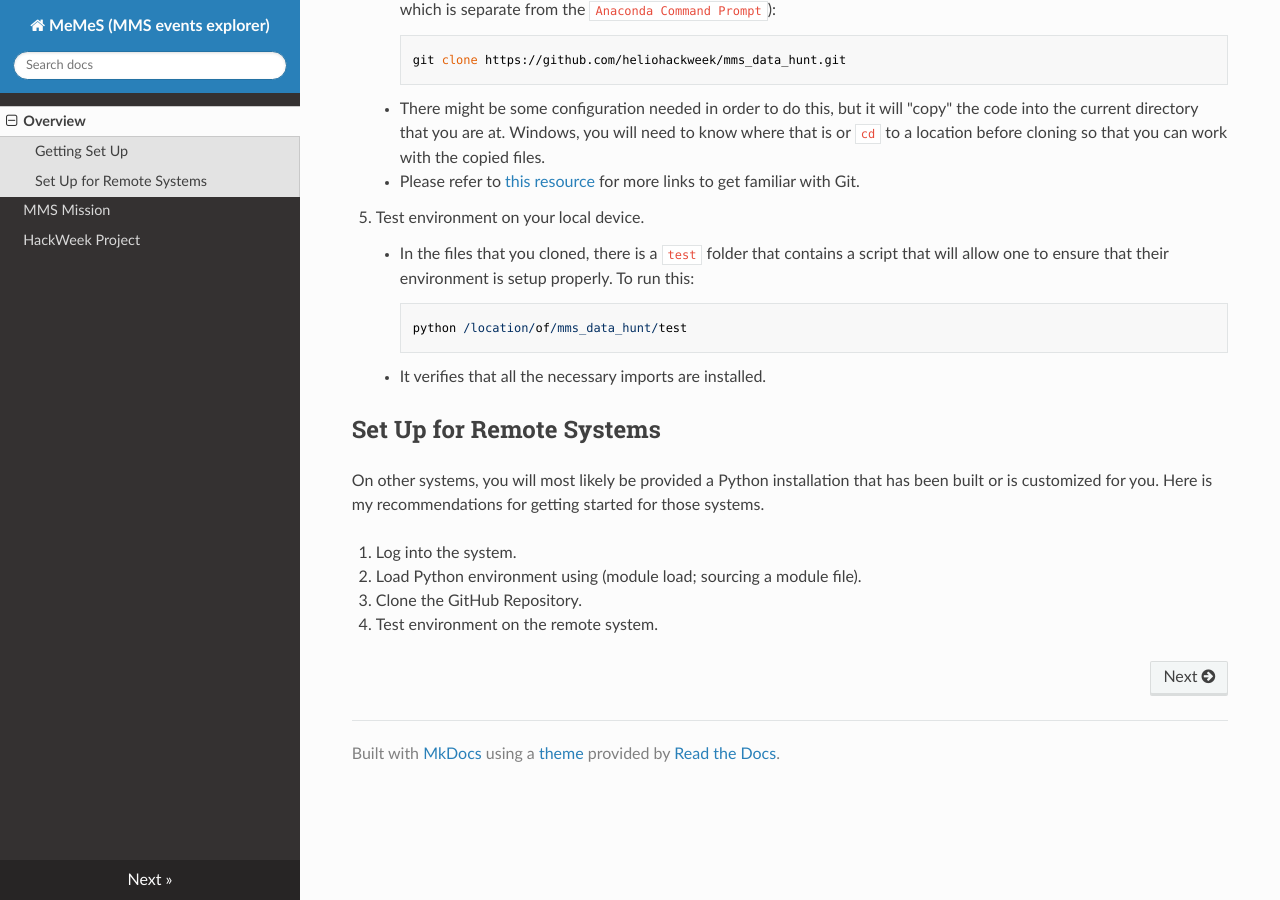
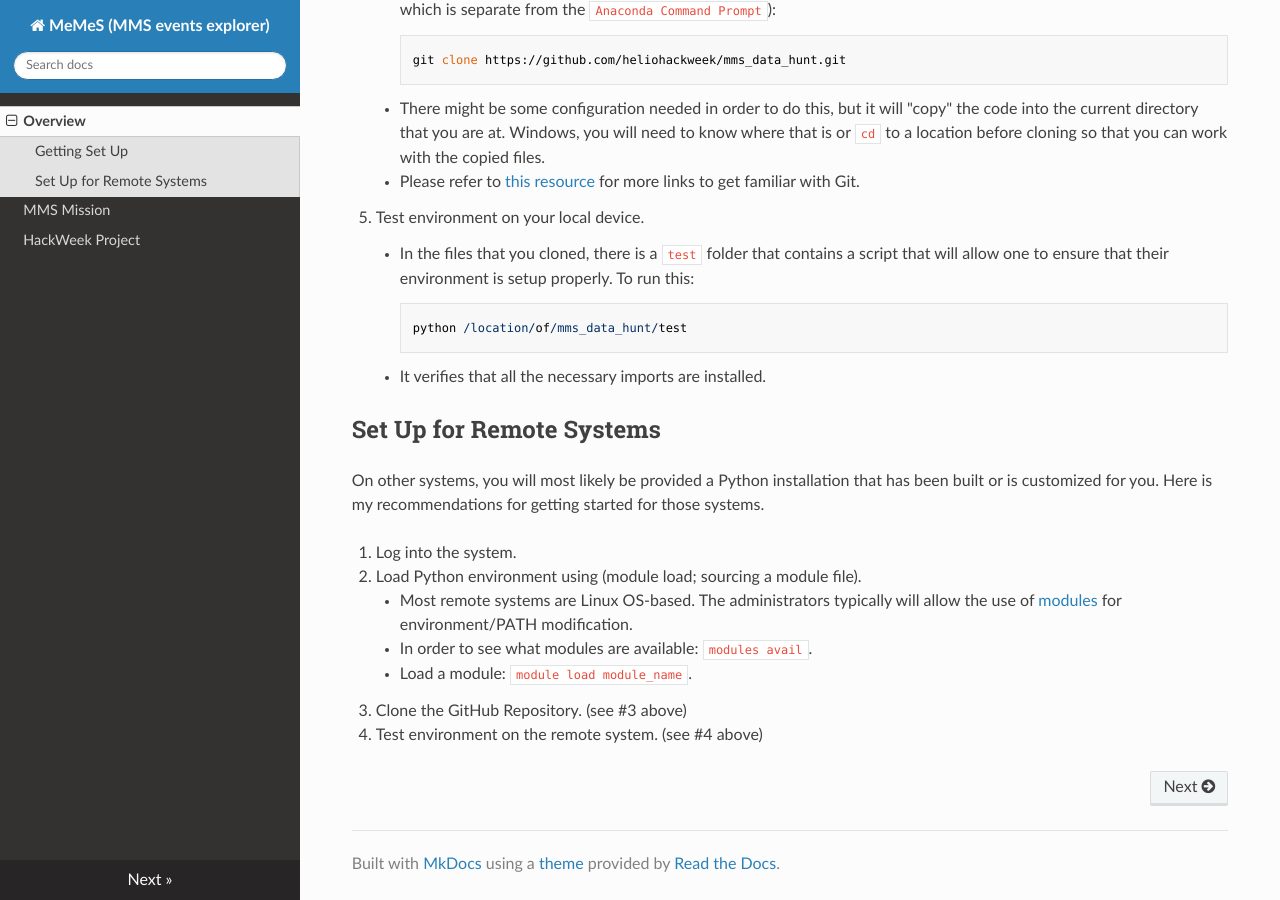
Before and after one commit to heliohackweek/mms_data_hunt, an MkDocs documentation site: the page built from docs/docs/index.md, in a window 1280 px wide and 900 px high, scrolled down 1701 px. Built offline with MkDocs 1.6.1, drawn with Linux system fonts in a browser that asks for light colours; nearby versions of some CDN libraries.

```diff
--- a/docs/docs/index.md
+++ b/docs/docs/index.md
@@ -63,5 +63,8 @@ On other systems, you will most likely be provided a Python installation that ha
 
 1. Log into the system.
 2. Load Python environment using (module load; sourcing a module file).
-3. Clone the GitHub Repository.
-4. Test environment on the remote system.
+    - Most remote systems are Linux OS-based. The administrators typically will allow the use of [modules](http://modules.sourceforge.net/) for environment/PATH modification.
+    - In order to see what modules are available: `modules avail`.
+    - Load a module: `module load module_name`.
+3. Clone the GitHub Repository. (see #3 above)
+4. Test environment on the remote system. (see #4 above)
--- a/docs/mkdocs.yml
+++ b/docs/mkdocs.yml
@@ -4,6 +4,7 @@ theme:
 extra_css: [extra.css]
 markdown_extensions:
   - admonition
+  - attr_list
 #  - pymdownx.tasklist
 nav:
   - Overview: 'index.md'
```
Also changed, not shown: docs/docs/mms.md (+25 -4 lines), docs/docs/img/logo.jpg (added), readme.md, 1 other file.
